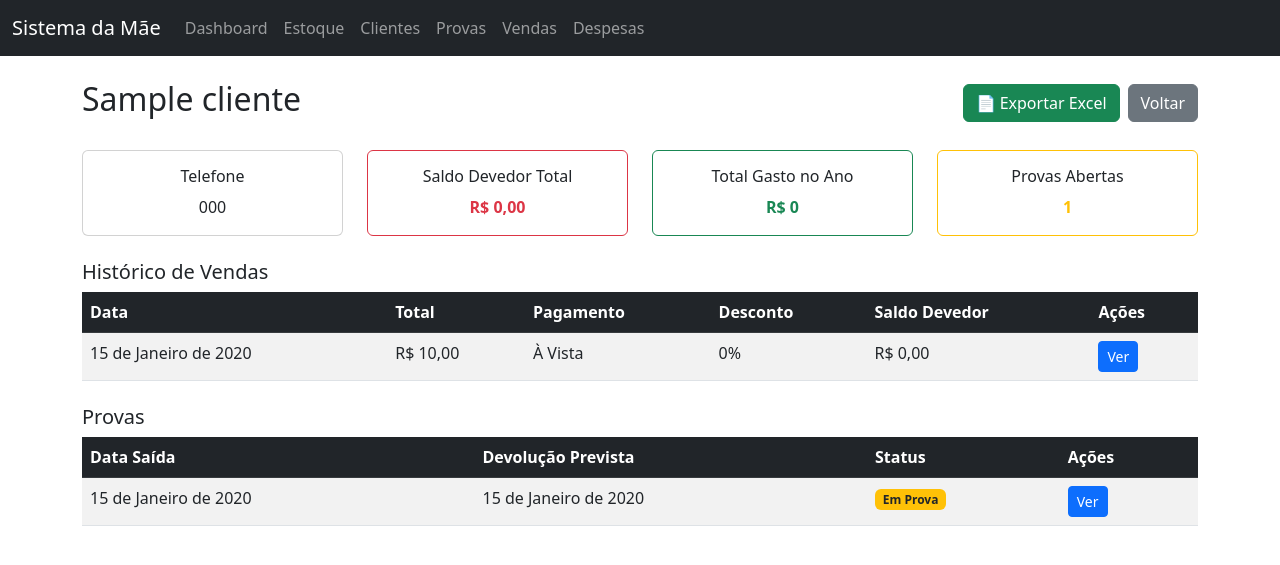
After one commit to JoaoPbz/Lb, a Django app: page /clientes/1/ in a window 1280 px wide. The commit adds this page. Shown: the top 565 px of the page. Run offline with Django 5.2, Linux system fonts and the light colour scheme; tables that the repository leaves empty hold one stand-in row (values such as "Sample post").

Commit message:
adição do perfil do cliente com todas suas funcionalidades, valor gato no ano, saldo devedor etc

```diff
--- /dev/null
+++ b/core/templates/core/perfil_cliente.html
@@ -0,0 +1,116 @@
+{% extends 'core/base.html' %}
+
+{% block title %}Perfil — {{ cliente.nome }}{% endblock %}
+
+{% block content %}
+<div class="d-flex justify-content-between align-items-center mb-4">
+    <h2>{{ cliente.nome }}</h2>
+    <div class="d-flex gap-2">
+        <a href="#" class="btn btn-success">📄 Exportar Excel</a>
+        <a href="{% url 'clientes' %}" class="btn btn-secondary">Voltar</a>
+    </div>
+</div>
+
+<div class="row mb-4">
+    <div class="col-md-3">
+        <div class="card text-center">
+            <div class="card-body">
+                <h6 class="card-title">Telefone</h6>
+                <p class="card-text">{{ cliente.telefone }}</p>
+            </div>
+        </div>
+    </div>
+    <div class="col-md-3">
+        <div class="card text-center border-danger">
+            <div class="card-body">
+                <h6 class="card-title">Saldo Devedor Total</h6>
+                <p class="card-text text-danger fw-bold">R$ {{ saldo_devedor }}</p>
+            </div>
+        </div>
+    </div>
+    <div class="col-md-3">
+        <div class="card text-center border-success">
+            <div class="card-body">
+                <h6 class="card-title">Total Gasto no Ano</h6>
+                <p class="card-text text-success fw-bold">R$ {{ total_ano }}</p>
+            </div>
+        </div>
+    </div>
+    <div class="col-md-3">
+        <div class="card text-center border-warning">
+            <div class="card-body">
+                <h6 class="card-title">Provas Abertas</h6>
+                <p class="card-text text-warning fw-bold">{{ provas_abertas }}</p>
+            </div>
+        </div>
+    </div>
+</div>
+
+<h5>Histórico de Vendas</h5>
+<table class="table table-striped table-hover mb-4">
+    <thead class="table-dark">
+        <tr>
+            <th>Data</th>
+            <th>Total</th>
+            <th>Pagamento</th>
+            <th>Desconto</th>
+            <th>Saldo Devedor</th>
+            <th>Ações</th>
+        </tr>
+    </thead>
+    <tbody>
+        {% for venda in vendas %}
+        <tr>
+            <td>{{ venda.data }}</td>
+            <td>R$ {{ venda.total }}</td>
+            <td>{{ venda.get_forma_pagamento_display }}</td>
+            <td>{{ venda.desconto_percentual }}%</td>
+            <td>R$ {{ venda.saldo_devedor }}</td>
+            <td>
+                <a href="{% url 'detalhe_venda' venda.id %}" class="btn btn-sm btn-primary">Ver</a>
+            </td>
+        </tr>
+        {% empty %}
+        <tr>
+            <td colspan="6" class="text-center">Nenhuma venda registrada.</td>
+        </tr>
+        {% endfor %}
+    </tbody>
+</table>
+
+<h5>Provas</h5>
+<table class="table table-striped table-hover">
+    <thead class="table-dark">
+        <tr>
+            <th>Data Saída</th>
+            <th>Devolução Prevista</th>
+            <th>Status</th>
+            <th>Ações</th>
+        </tr>
+    </thead>
+    <tbody>
+        {% for prova in provas %}
+        <tr>
+            <td>{{ prova.data_saida }}</td>
+            <td>{{ prova.data_devolucao_prevista }}</td>
+            <td>
+                {% if prova.status == 'em_prova' %}
+                    <span class="badge bg-warning text-dark">Em Prova</span>
+                {% elif prova.status == 'devolvida' %}
+                    <span class="badge bg-secondary">Devolvida</span>
+                {% else %}
+                    <span class="badge bg-success">Convertida em Venda</span>
+                {% endif %}
+            </td>
+            <td>
+                <a href="{% url 'detalhe_prova' prova.id %}" class="btn btn-sm btn-primary">Ver</a>
+            </td>
+        </tr>
+        {% empty %}
+        <tr>
+            <td colspan="4" class="text-center">Nenhuma prova registrada.</td>
+        </tr>
+        {% endfor %}
+    </tbody>
+</table>
+{% endblock %}
--- a/core/views.py
+++ b/core/views.py
@@ -6,6 +6,7 @@ from datetime import date
 from .models import Cliente, Produto, Compra, Prova, ItemProva, Venda, ItemVenda
 from .models import Cliente, Produto, Compra, Prova, ItemProva, Venda, ItemVenda, Pagamento
 from .models import Cliente, Produto, Compra, Prova, ItemProva, Venda, ItemVenda, Pagamento, Despesa
+from datetime import date
 
 def clientes(request):
     lista_clientes = Cliente.objects.all()
@@ -247,3 +248,26 @@ def excluir_despesa(request, id):
     despesa = get_object_or_404(Despesa, id=id)
     despesa.delete()
     return redirect('despesas')
+
+
+def perfil_cliente(request, id):
+    cliente = get_object_or_404(Cliente, id=id)
+    vendas = cliente.vendas.all().order_by('-data')
+    provas = cliente.provas.all().order_by('-data_saida')
+
+    for venda in vendas:
+        total_pago = sum(p.valor for p in venda.pagamentos.all())
+        venda.saldo_devedor = venda.total - total_pago
+
+    saldo_devedor = sum(v.saldo_devedor for v in vendas)
+    total_ano = sum(v.total for v in vendas if v.data.year == date.today().year)
+    provas_abertas = provas.filter(status='em_prova').count()
+
+    return render(request, 'core/perfil_cliente.html', {
+        'cliente': cliente,
+        'vendas': vendas,
+        'provas': provas,
+        'saldo_devedor': saldo_devedor,
+        'total_ano': total_ano,
+        'provas_abertas': provas_abertas,
+    })
--- a/projetoprogIII/urls.py
+++ b/projetoprogIII/urls.py
@@ -26,4 +26,6 @@ urlpatterns = [
     path('despesas/nova/', views.nova_despesa, name='nova_despesa'),
     path('despesas/editar/<int:id>/', views.editar_despesa, name='editar_despesa'),
     path('despesas/excluir/<int:id>/', views.excluir_despesa, name='excluir_despesa'),
+    path('clientes/<int:id>/', views.perfil_cliente, name='perfil_cliente'),
+
 ]
```
Also changed, not shown: core/templates/core/clientes.html (+3 -7 lines).
